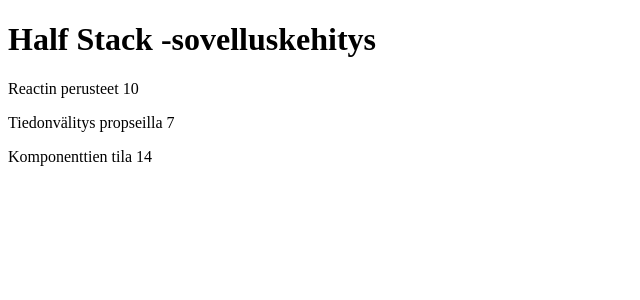
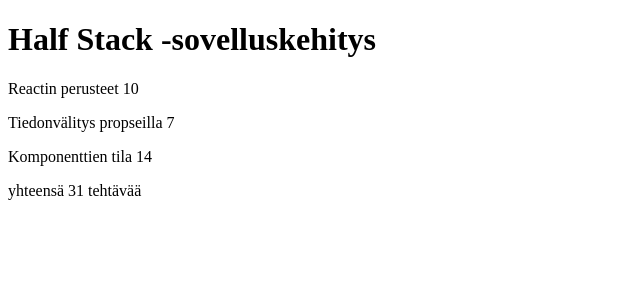
Before and after one commit to JonesTPG/fs-mooc-osa2, a React (Create React App) app: page / in a window 1280 px wide. Shown: the top 300 px of the page, without its empty margins (0-640 px from the left). Built offline with nearby package versions, Linux system fonts and the light colour scheme.

Commit message:
2.2 ja 2.3 tehty reduce()-funktiota käyttäen!

```diff
--- a/src/App.js
+++ b/src/App.js
@@ -29,6 +29,7 @@
         tehtavia: 14,
         id: 3
       }
+
     ]
   }
 
--- a/src/components/Sisalto.js
+++ b/src/components/Sisalto.js
@@ -3,11 +3,16 @@
 
 const Sisalto = ({osat}) => {
 
-    return(
+    const yhteensa = () => {
+        let tehtavienMaara = osat.reduce((tehtavienMaara, osa) => tehtavienMaara + osa.tehtavia, 0)
+        return tehtavienMaara
+    }
+
+    return (
       <div>
 
       {osat.map(rivi => <Osa key={rivi.id} osa={rivi.nimi} tehtavia={rivi.tehtavia}/>)}
-
+      <p> yhteensä {yhteensa()} tehtävää </p>
       </div>
     )
   }
```
